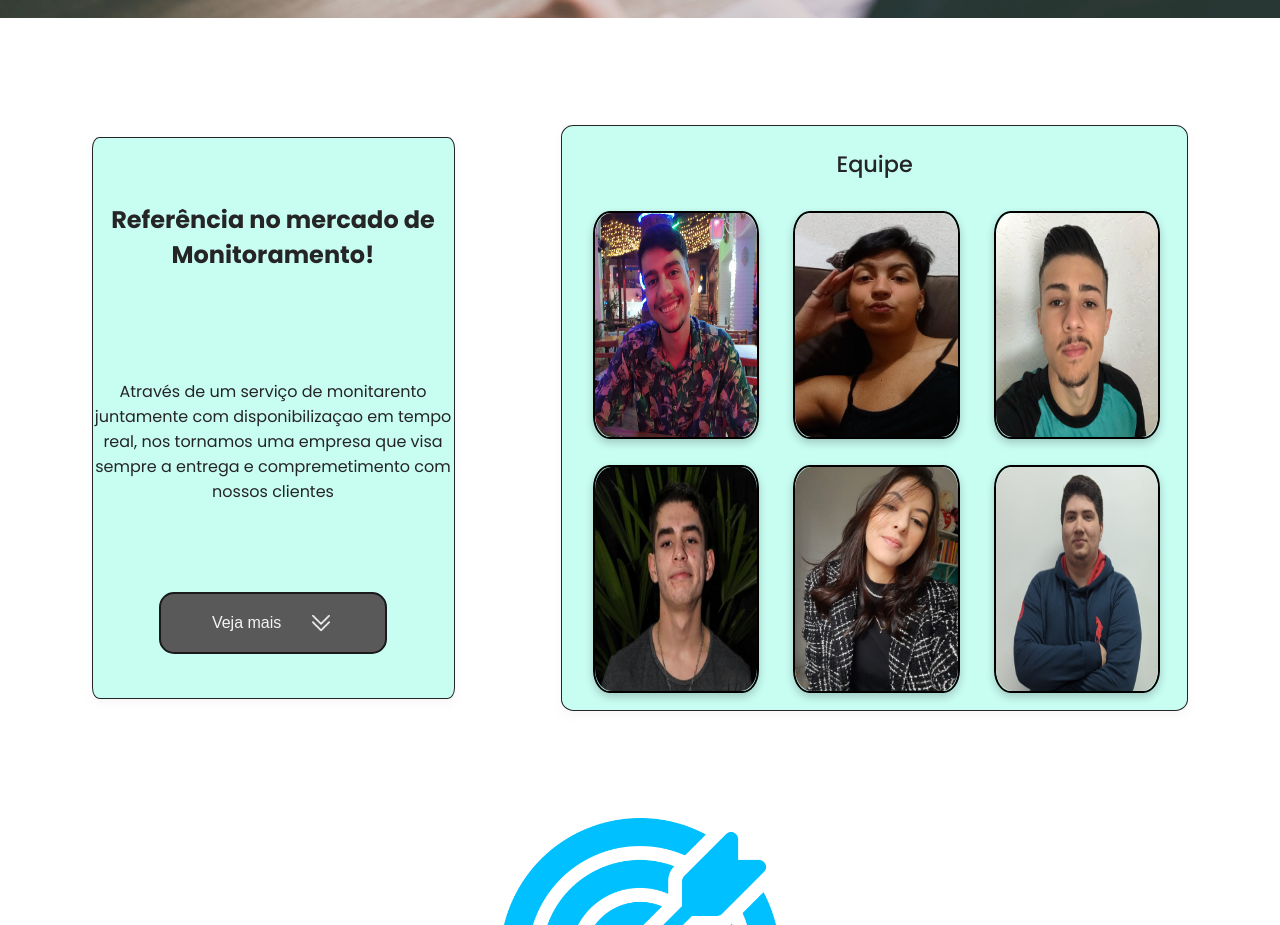
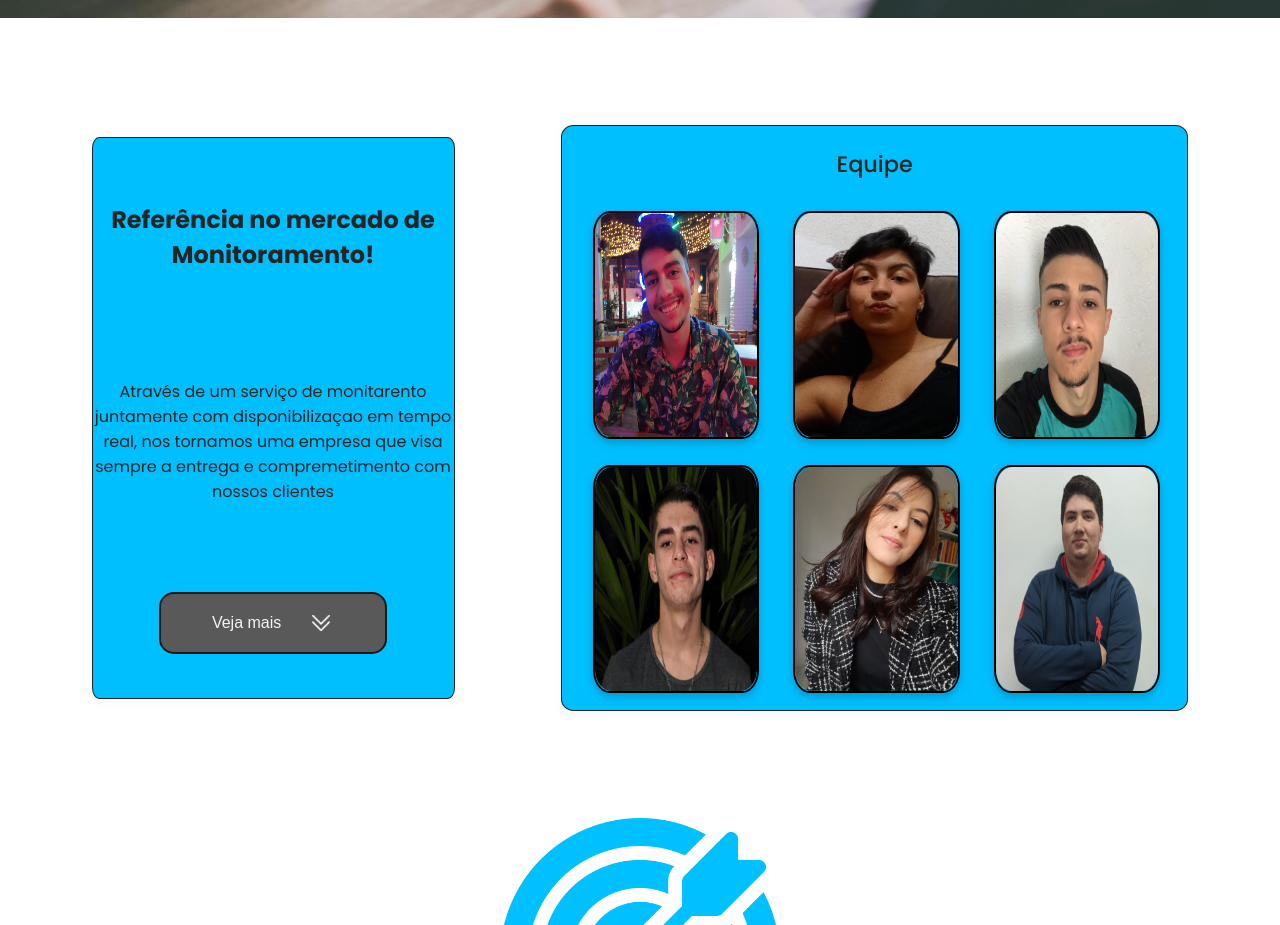
Before and after one commit to 2ADSC-Grupo9-HSO/Site-Institucional, a website: page site/public/index.html in a window 1280 px wide. Shown: the part 782-1707 px from the top of the page. Drawn offline with Linux system fonts and the light colour scheme.

Commit message:
correção cor na equipe

```diff
--- a/site/public/css/style.css
+++ b/site/public/css/style.css
@@ -588,7 +588,7 @@ body {
 
 .sobre_nos_left {
   flex-direction: row;
-  background-color: #c8fdf2;
+  background-color: #00BFFF;
   width: 30%;
   height: 70%;
   color: #252525;
@@ -605,7 +605,7 @@ body {
 
 .sobre_nos_right {
   flex-direction: row;
-  background-color: #c8fdf2;
+  background-color: #00BFFF;
   width: 50%;
   height: 70%;
   color: #252525;
@@ -641,7 +641,6 @@ body {
 
 .sobre_nos_left button:hover .arrow {
   transform: scale(1.25);
-  width: 20%;
   transition: 1s;
 }
 
```
